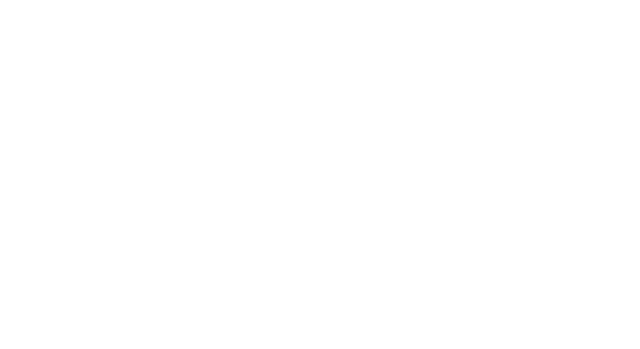
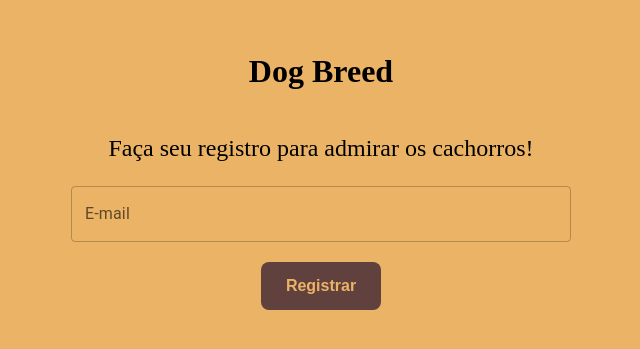
Before and after one commit to Renan-Ma/DogBreed, a React (Create React App) app: page / in a window 1280 px wide. Shown: the part 219-568 px from the top of the page, without its empty margins (319-959 px from the left). Built offline with nearby package versions, Linux system fonts and the light colour scheme.

Commit message:
feito styled da pagina register

```diff
--- a/package.json
+++ b/package.json
@@ -3,6 +3,9 @@
   "version": "0.1.0",
   "private": true,
   "dependencies": {
+    "@emotion/react": "^11.10.0",
+    "@emotion/styled": "^11.10.0",
+    "@mui/material": "^5.10.0",
     "@testing-library/jest-dom": "^5.16.5",
     "@testing-library/react": "^13.3.0",
     "@testing-library/user-event": "^13.5.0",
--- a/public/index.html
+++ b/public/index.html
@@ -1,5 +1,5 @@
 <!DOCTYPE html>
-<html lang="en">
+<html lang="pt-br">
   <head>
     <meta charset="utf-8" />
     <link rel="icon" href="%PUBLIC_URL%/favicon.ico" />
--- a/src/App.tsx
+++ b/src/App.tsx
@@ -1,9 +1,11 @@
 import React from 'react';
+import Router from './Router/Router';
+
 
 function App() {
   return (
     <div>
-
+      <Router />
     </div>
   );
 }
--- /dev/null
+++ b/src/Pages/Register/Register.tsx
@@ -0,0 +1,29 @@
+import { Box, TextField } from "@mui/material";
+import { MainContainer, Button } from "./styled";
+
+const Register = () => {
+  return (
+    <MainContainer>
+      <h1>Dog Breed</h1>
+      <p>Faça seu registro para admirar os cachorros!</p>
+      <div>
+        <Box
+          sx={{
+            width: 500,
+          }}
+        >
+          <TextField className="text"
+            fullWidth
+            id="outlined-basic"
+            label="E-mail"
+            variant="outlined"
+            color="success"
+          />
+        </Box>
+      </div>
+      <Button>Registrar</Button>
+    </MainContainer>
+  );
+};
+
+export default Register;
--- /dev/null
+++ b/src/Pages/Register/styled.jsx
@@ -0,0 +1,29 @@
+import styled from "styled-components";
+
+export const MainContainer = styled.div`
+  display: flex;
+  flex-direction: column;
+  justify-content: center;
+  align-items: center;
+  background-color: #ebb365;
+  height: 100vh;
+  p{
+    font-size: 1.5rem;
+  }
+`;
+
+export const Button = styled.button`
+  margin: 1.25rem;
+  padding: 0.938rem 1.563rem;
+  border: none;
+  border-radius: 8px;
+  font-size: 1rem;
+  font-weight: bold;
+  background-color: #61413e;
+  transition: 0.2s;
+  color: #ebb365;
+  :hover {
+    cursor: pointer;
+    box-shadow: 0px 0px 10px #61413e;
+  }
+`;
--- a/src/Router/Router.tsx
+++ b/src/Router/Router.tsx
@@ -1,14 +1,16 @@
-// import React from 'react'
-// import { Route, Routes } from "react-router-dom";
+import { BrowserRouter, Route, Routes } from "react-router-dom";
+import Register from "../Pages/Register/Register";
 
-// const Router = () => {
-//   return (
-//     <Routes>
-//       <Route index element={<Register />}/>
-//       <Route path="/list" element={<List />}/>
-//       <Route path="*" element={<Error />}/>
-//     </Routes>
-//   )
-// }
+const Router = () => {
+  return (
+    <BrowserRouter>
+      <Routes>
+        <Route index element={<Register />} />
+        {/* <Route path="/list" element={<List />}/> */}
+        {/* <Route path="*" element={<Error />}/> */}
+      </Routes>
+    </BrowserRouter>
+  );
+};
 
-// export default Router
+export default Router;
```
Also changed, not shown: tsconfig.json (added, +26 -0 lines), src/Router/Coordinator.tsx (deleted), 1 other file (tests, documents, lock files or other folders).
